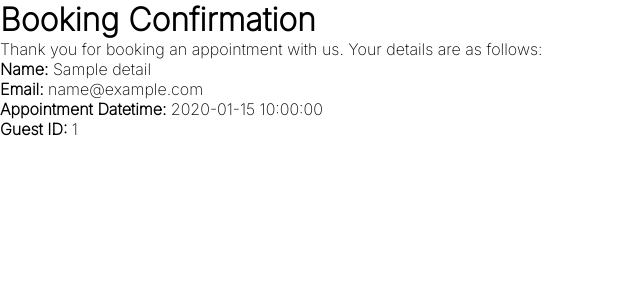
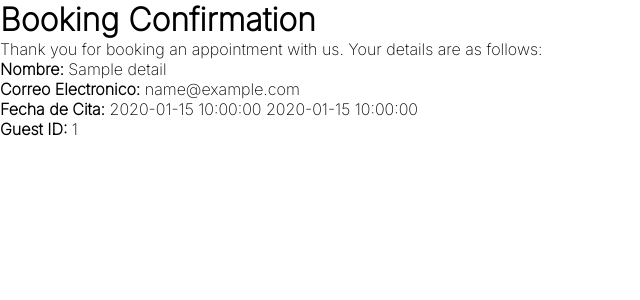
Before and after one commit to JcDiaz5/Dr-Arely-Website, a Flask app: template templates/booking_confirmation.html in a window 1280 px wide. Shown: the top 300 px of the page, without its empty margins (0-640 px from the left). Run offline with Flask 3, Linux system fonts and the light colour scheme; the template is opened without the code that fills it: most values are stand-ins (such as "Sample title", 1, 10 or a date in 2020); some web fonts are replaced.

Commit message:
Enabled booking system-google calendar.

```diff
--- a/server.py
+++ b/server.py
@@ -13,7 +13,7 @@ import datetime
 app = Flask(__name__)
 app.secret_key = "Balu's secret"  # Change this to a secure secret key.
 
-DENTIST_CALENDAR_ID = 'cdarelyuribe@gmail.com'
+DENTIST_CALENDAR_ID = '1d157f9d7c9ad6fa4202bd92820539282e8f0799df30507ebcede6589ff20881@group.calendar.google.com'
 
 class BookingForm(FlaskForm):
     name = StringField('Name', validators=[DataRequired()])
@@ -62,14 +62,14 @@ def send_to_google_calendar(details):
         # Adjust the start and end times accordingly
         event = {
             'summary': 'Appointment',
-            'description': f"Nombre: {details['name']}\nEmail: {details['email']}\nGuest ID: {details['guest_id']}",
+            'description': f"Name: {details['name']}\nEmail: {details['email']}\nGuest ID: {details['guest_id']}",
             'start': {
                 'dateTime': details['appointment_datetime'].isoformat(),
-                'timeZone': 'UTC',
+                'timeZone': 'America/Los_Angeles', # Pacific Time Zone
             },
             'end': {
                 'dateTime': (details['appointment_datetime'] + datetime.timedelta(hours=1.5)).isoformat(),
-                'timeZone': 'UTC',
+                'timeZone': 'America/Los_Angeles',
             },
         }
 
--- a/templates/booking_confirmation.html
+++ b/templates/booking_confirmation.html
@@ -13,9 +13,9 @@
     <h1>Booking Confirmation</h1>
     <p>Thank you for booking an appointment with us. Your details are as follows:</p>
     <ul>
-        <li><strong>Name:</strong> {{ details.name }}</li>
-        <li><strong>Email:</strong> {{ details.email }}</li>
-        <li><strong>Appointment Datetime:</strong> {{ details.datetime }}</li>
+        <li><strong>Nombre:</strong> {{ details.name }}</li>
+        <li><strong>Correo Electronico:</strong> {{ details.email }}</li>
+        <li><strong>Fecha de Cita:</strong> {{ details.date }} {{details.time}} </li>
         <li><strong>Guest ID:</strong> {{ details.guest_id }}</li>
     </ul>
 </body>
```
